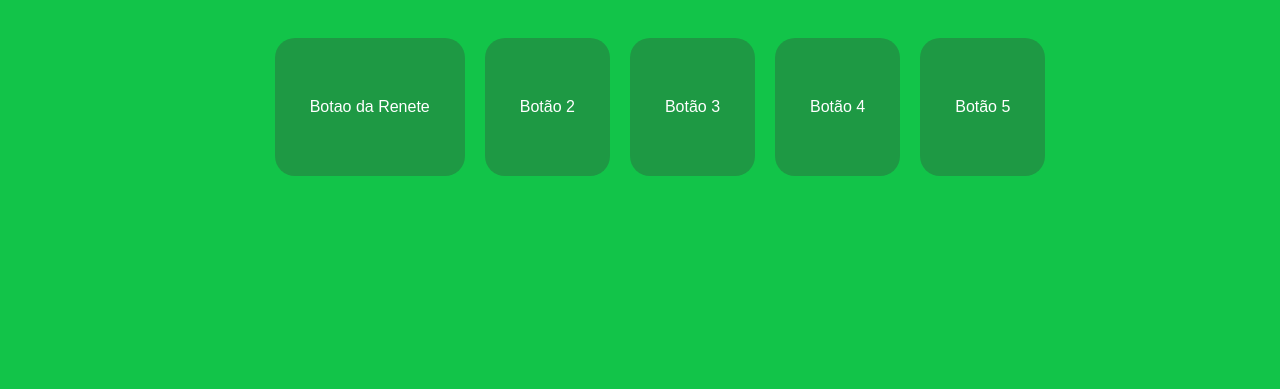
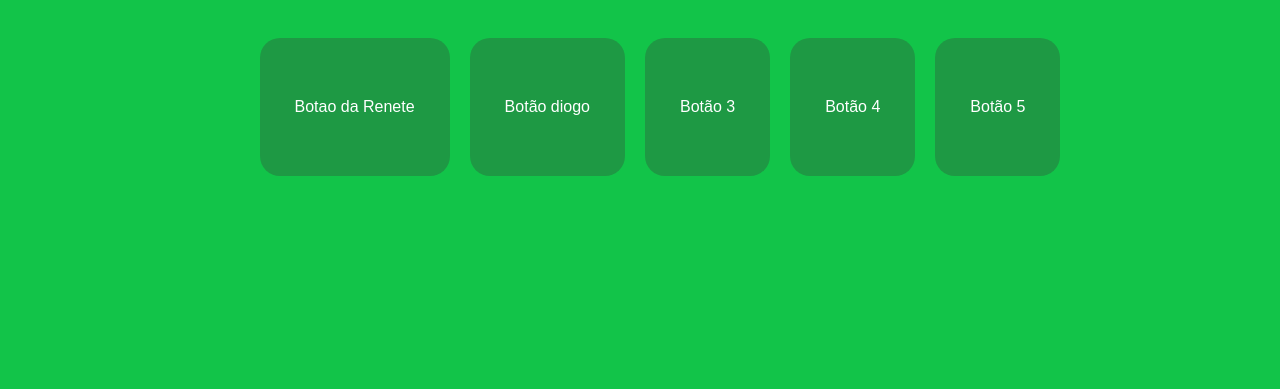
Before and after one commit to guilhermeluiiz/passefacil, a plain HTML site: page pagina_inicial/rodape/index.html in a window 1280 px wide. Shown: the part 411-800 px from the top of the page. Drawn offline with Linux system fonts and the light colour scheme.

Commit message:
add botao diogo

```diff
--- a/pagina_inicial/rodape/index.html
+++ b/pagina_inicial/rodape/index.html
@@ -35,7 +35,7 @@
         </header>
         <div class="buttons">
           <button>Botao da Renete</button>
-          <button>Botão 2</button>
+          <button>Botão diogo</button>
           <button>Botão 3</button>
           <button>Botão 4</button>
           <button>Botão 5</button>
```
